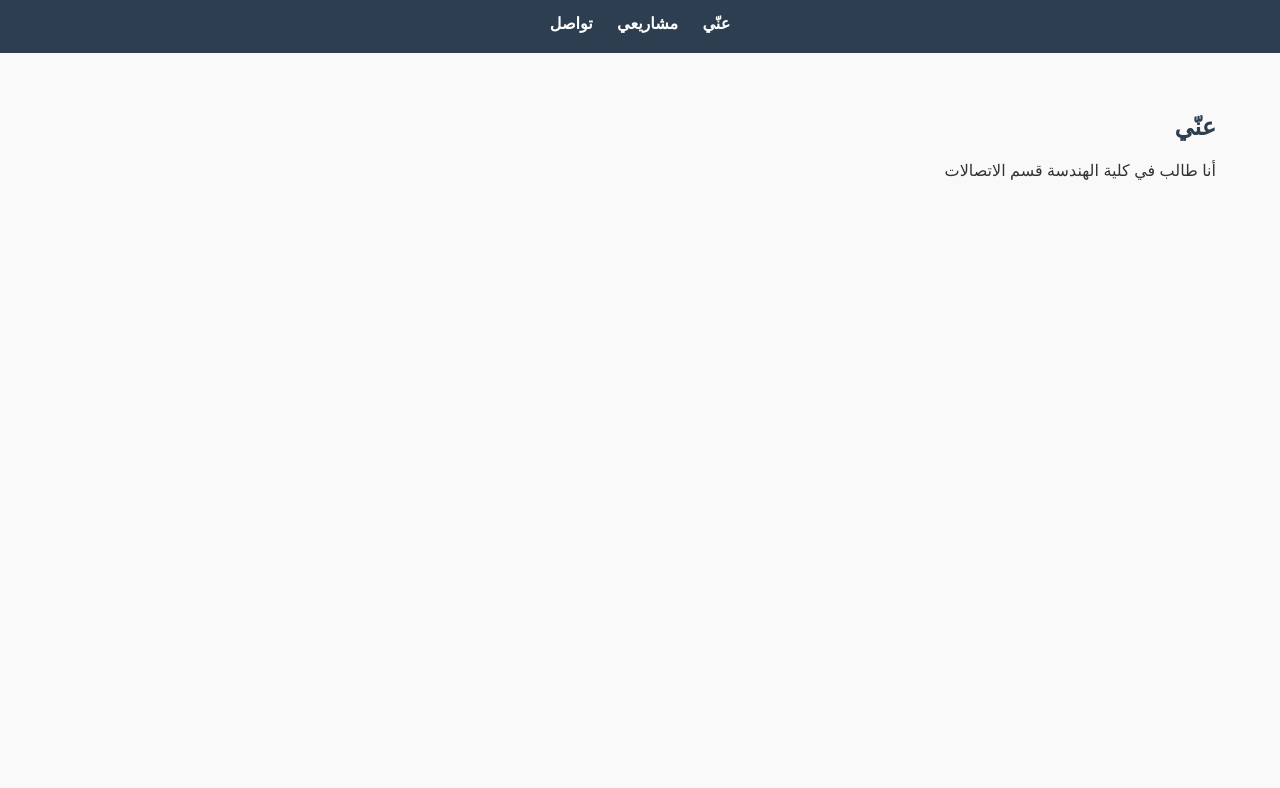
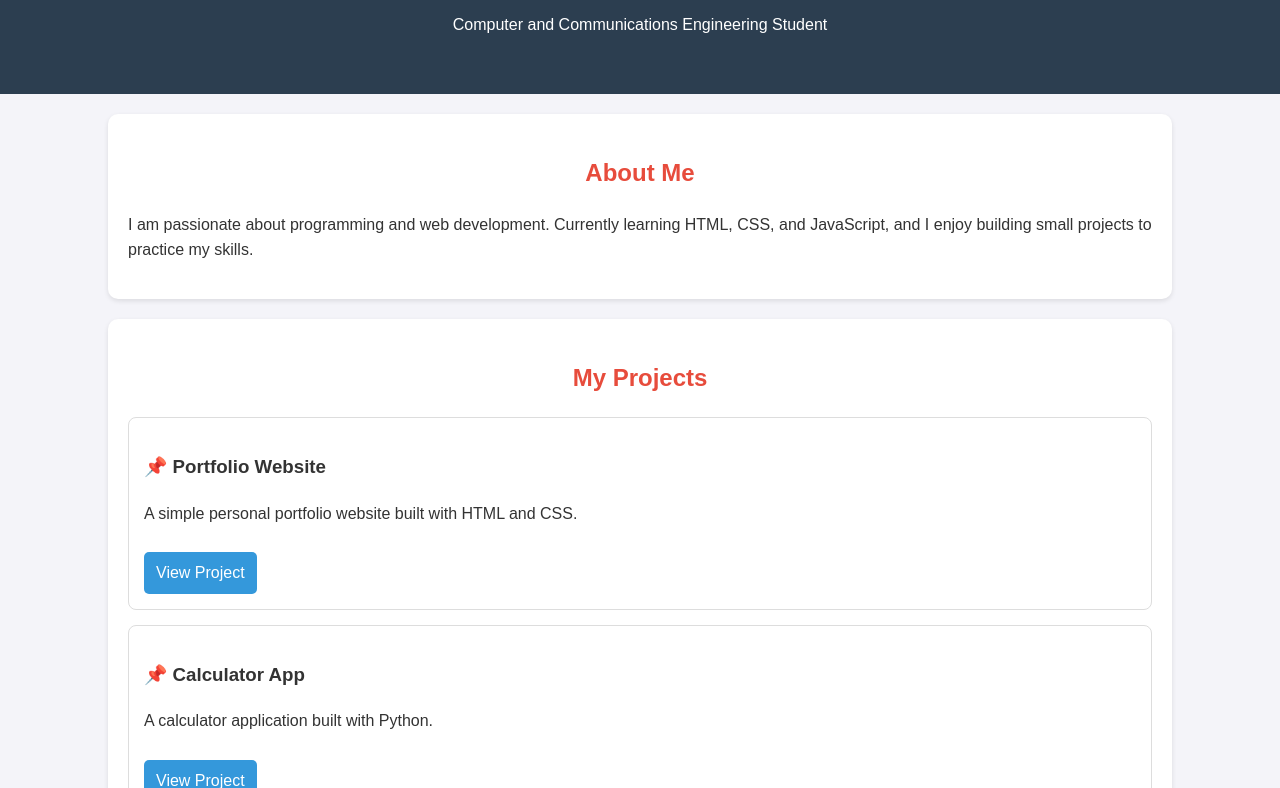
Before and after one commit to YoussefHanyMohamed/YoussefHanyMohamed.github.io, a plain HTML site: page index.html in a window 1280 px wide. Shown: the part 122-910 px from the top of the page. Before the commit the page ends 800 px from the top, so only its background shows below. Drawn offline with Linux system fonts and the light colour scheme.

Commit message:
Add files via upload

```diff
--- a/index.html
+++ b/index.html
@@ -1,25 +1,50 @@
 <!DOCTYPE html>
-<html lang="ar">
+<html lang="en">
 <head>
   <meta charset="UTF-8">
-  <title>موقعي الشخصي - يوسف هاني</title>
+  <meta name="viewport" content="width=device-width, initial-scale=1.0">
+  <title>Portfolio - Youssef Hany</title>
   <link rel="stylesheet" href="style.css">
 </head>
 <body>
+
+  <!-- Header -->
   <header>
-    <div class="container">
-      <h1>يوسف هاني</h1>
-      <p>طالب هندسة - قسم اتصالات وحاسبات</p>
-      <nav>
-        <a href="#about">عنّي</a>
-        <a href="#projects">مشاريعي</a>
-        <a href="#contact">تواصل</a>
-      </nav>
-    </div>
+    <h1>Hello, I'm Youssef Hany 👋</h1>
+    <p>Computer and Communications Engineering Student</p>
   </header>
 
+  <!-- About Section -->
   <section id="about">
-    <div class="container">
-      <h2>عنّي</h2>
-      <p>
-        أنا طالب في كلية الهندسة قسم الاتصالات
+    <h2>About Me</h2>
+    <p>I am passionate about programming and web development.
+       Currently learning HTML, CSS, and JavaScript, and I enjoy building small projects to practice my skills.</p>
+  </section>
+
+  <!-- Projects Section -->
+  <section id="projects">
+    <h2>My Projects</h2>
+
+    <div class="project">
+      <h3>📌 Portfolio Website</h3>
+      <p>A simple personal portfolio website built with HTML and CSS.</p>
+      <a href="https://github.com/YoussefHanyMohamed" target="_blank">View Project</a>
+    </div>
+
+    <div class="project">
+      <h3>📌 Calculator App</h3>
+      <p>A calculator application built with Python.</p>
+      <a href="https://github.com/YoussefHanyMohamed" target="_blank">View Project</a>
+    </div>
+  </section>
+
+  <!-- Contact Section -->
+  <section id="contact">
+    <h2>Contact Me</h2>
+    <p>📧 Email: youssefhany19605@gmail.com</p>
+    <p>💼 LinkedIn: <a href="https://www.linkedin.com/in/youssef-hany-mohamed" target="_blank">Click Here</a></p>
+    <p>🐙 GitHub: <a href="https://github.com/YoussefHanyMohamed" target="_blank">Click Here</a></p>
+  </section>
+
+</body>
+</html>
--- a/style.css
+++ b/style.css
@@ -1,65 +1,55 @@
+/* General Styles */
 body {
-  font-family: 'Arial', sans-serif;
+  font-family: Arial, sans-serif;
+  line-height: 1.6;
   margin: 0;
   padding: 0;
-  direction: rtl;
-  text-align: right;
-  background: #f9f9f9;
+  background: #f4f4f9;
   color: #333;
 }
 
+/* Header */
 header {
   background: #2c3e50;
   color: #fff;
-  padding: 20px 0;
-}
-
-header .container {
-  width: 90%;
-  margin: auto;
+  padding: 40px 0;
   text-align: center;
 }
 
-header nav a {
-  margin: 0 10px;
-  color: #fff;
-  text-decoration: none;
-  font-weight: bold;
+/* Sections */
+section {
+  padding: 20px;
+  margin: 20px auto;
+  width: 80%;
+  background: #fff;
+  border-radius: 10px;
+  box-shadow: 0 2px 5px rgba(0,0,0,0.1);
 }
 
-header nav a:hover {
-  text-decoration: underline;
+/* Section Title */
+section h2 {
+  color: #e74c3c;
+  text-align: center;
 }
 
-section {
-  padding: 40px 0;
-}
-
-.container {
-  width: 90%;
-  margin: auto;
-}
-
-h2 {
-  color: #2c3e50;
-  margin-bottom: 20px;
-}
-
-ul {
-  list-style: none;
-  padding: 0;
-}
-
-ul li {
-  background: #ecf0f1;
-  margin: 10px 0;
-  padding: 10px;
+/* Projects */
+.project {
+  margin: 15px 0;
+  padding: 15px;
+  border: 1px solid #ddd;
   border-radius: 8px;
 }
 
-footer {
-  text-align: center;
-  padding: 15px;
-  background: #2c3e50;
+.project a {
+  display: inline-block;
+  margin-top: 10px;
+  padding: 8px 12px;
+  background: #3498db;
   color: #fff;
+  text-decoration: none;
+  border-radius: 5px;
 }
+
+.project a:hover {
+  background: #2980b9;
+}
```
